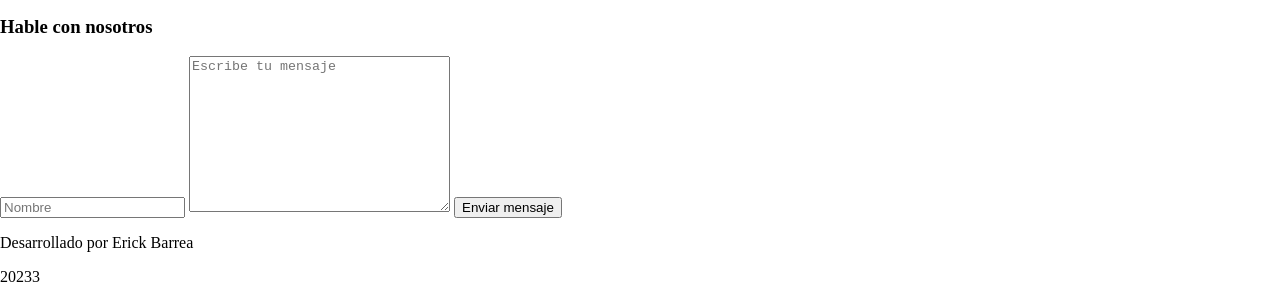
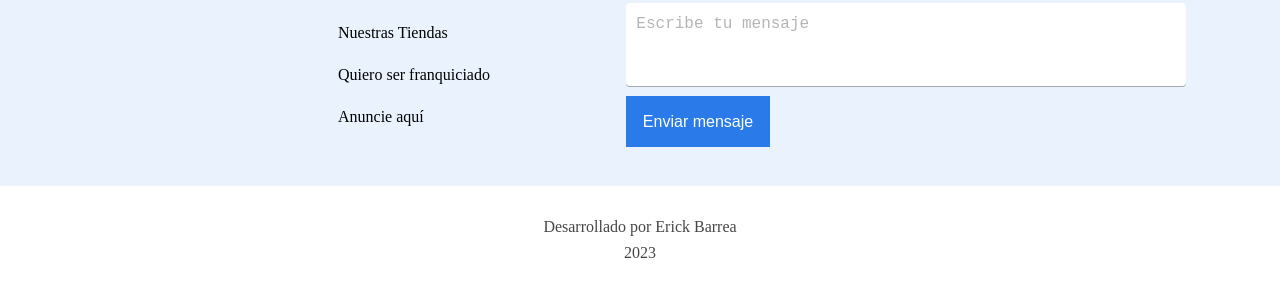
Before and after one commit to VurdalakVK/AluraGeek, a plain HTML site: page index.html in a window 1280 px wide. Shown: the part 1717-2019 px from the top of the page. Drawn offline with Linux system fonts and the light colour scheme.

Commit message:
Agregado CSS de las secciones Contacto y Footer

```diff
--- a/index.html
+++ b/index.html
@@ -287,8 +287,8 @@
                 <input class="contacto__form__nombre" type="text" name="nombre" placeholder="Nombre" required>
                 <textarea class="contacto__form__mensaje" name="mensaje" id="mensaje" placeholder="Escribe tu mensaje"
                     required cols="30" rows="10"></textarea>
-                <button class="contacto__form__btn" type="submit">Enviar mensaje</button>
-            </form>
+                </form>
+            <button class="contacto__form__btn" type="submit">Enviar mensaje</button>
         </div>
     </section>
 
@@ -297,7 +297,7 @@
     <section class="footer">
         <div class="footer__info">
             <p>Desarrollado por Erick Barrea</p>
-            <p>20233</p>
+            <p>2023</p>
         </div>
     </section>
 
--- a/style/style.css
+++ b/style/style.css
@@ -235,3 +235,135 @@ section .producto__link a:link, a:visited{
     text-decoration: none;
     color: #2A7AEa;
 }
+
+/* Sección Contacto */
+
+section.contacto{
+    display: flex;
+    flex-direction: row;
+    width: 1440px;
+    height: 368px;
+    gap: 112px;
+    background: #EAF2FD;
+}
+
+section .contacto__logo{
+    margin-left: 50px;
+    padding-top: 64px;
+}
+
+section .contacto__info{
+    display: flex;
+    padding-top: 64px;
+}
+
+section .contacto__info__list{
+    display: flex;
+    flex-direction: column;
+    list-style: none;
+    padding: 0;
+    gap:  24px;
+    width: 176px;
+    font-weight: 500;
+    font-size: 16px;
+}
+
+section .contacto__box{
+    display: flex;
+    flex-direction: column;
+    padding-top: 64px;
+}
+
+section .contacto__box__titulo{
+    font-weight: 700;
+    font-size: 16px;
+    color: #464646;
+}
+
+section .contacto__box__form{
+    display: flex;
+    flex-direction: column;
+    gap: 16px;
+    width: 560px;
+    height: 154px;
+}
+
+section .contacto__form__nombre{
+    height: 100px;
+    background: #ffffff;
+    border-radius: 4px;
+    border: none;
+    box-shadow: 0 1px 0 #4646466c;
+}
+
+section .contacto__form__nombre::placeholder{
+    font-weight: 400;
+    font-size: 12px;
+    color: #a2a2a2;
+    opacity: 0.8;
+    position: relative;
+    top: -10px;
+    left: 1.5%;
+}
+
+section .contacto__form__mensaje{
+    border-radius: 4px;
+    border: none;
+    resize: none;
+    box-shadow: 0 1px 0 #4646466c;
+}
+
+section .contacto__form__mensaje::placeholder{
+    font-weight: 400;
+    font-size: 16px;
+    color: #a2a2a2;
+    opacity: 0.8;
+    position: relative;
+    top: 10px;
+    left: 1.5%;
+    width: 300px;
+}
+
+section .contacto__form__btn{
+    justify-content: center;
+    align-items: center;
+    width: 144px;
+    height: 51px;
+    margin-top: 10px;
+    background: #2A7AEa;
+    border: none;
+    font-weight: 400;
+    font-size: 16px;
+    color: #ffffff;
+}
+
+section .contacto__form__btn:hover{
+    cursor: pointer;
+    background-color: #67a6ff;
+}
+
+/* Sección Footer */
+
+section .footer{
+    display: flex;
+    flex-direction: column;
+    width: 1440px;
+    height: 102px;
+}
+
+section .footer__info{
+    display: flex;
+    flex-direction: column;
+    align-items: center;
+    margin: 32px;
+    gap: 8px;
+}
+
+section .footer__info p{
+    color: #464646;
+    font-weight: 500;
+    font-size: 16px;
+    text-align: center;
+    margin: 0;
+    gap: 16px;
+}
```
